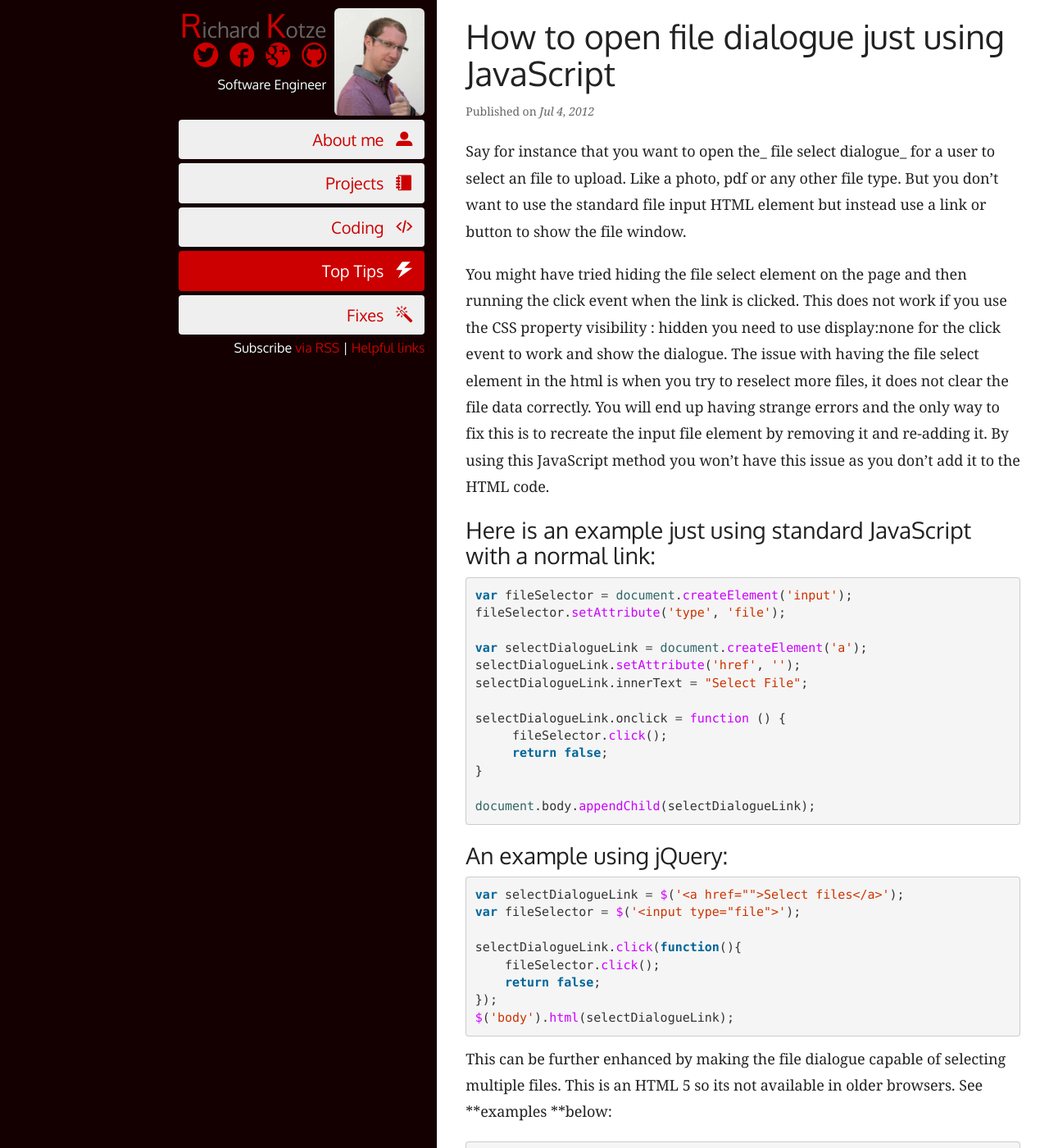
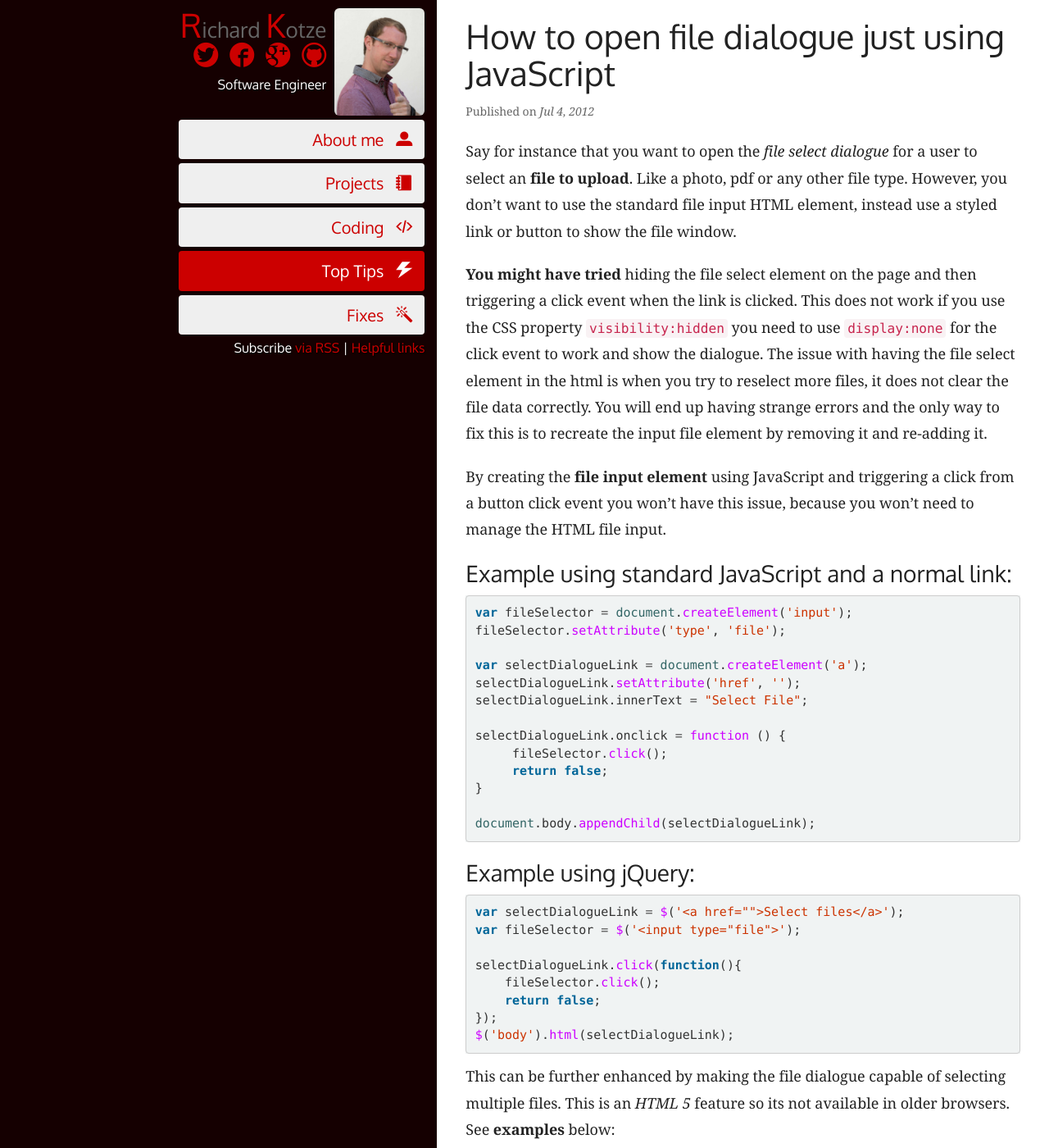
Before and after one commit to rkotze/rkotze.github.io, a Jekyll site: the page built from _posts/2012-07-04-how-to-open-file-dialogue-just-using-javascript.md, in a window 1280 px wide and 1400 px high. Shown: the whole window at 82% size. Built offline with Jekyll 4.4.1, drawn with Linux system fonts in a browser that asks for light colours; comment, search, counter and statistics services are not loaded; some of the changed text lies outside the part shown.

Commit message:
Fixes to the open file dialog with JS post

````diff
--- a/_posts/2012-07-04-how-to-open-file-dialogue-just-using-javascript.md
+++ b/_posts/2012-07-04-how-to-open-file-dialogue-just-using-javascript.md
@@ -8,13 +8,15 @@ meta_description: >
  Open file select dialogue just using javascript or jquery and make it capable of selecting multiple files.
 ---
 
-Say for instance that you want to open the_ file select dialogue_ for a user to select an file to upload. Like a photo, pdf or any other file type. But you don't want to use the standard file input HTML element but instead use a link or button to show the file window.
+Say for instance that you want to open the _file select dialogue_ for a user to select an **file to upload**. Like a photo, pdf or any other file type. However, you don't want to use the standard file input HTML element, instead use a styled link or button to show the file window.
 
-You might have tried hiding the file select element on the page and then running the click event when the link is clicked. This does not work if you use the CSS property visibility : hidden you need to use display:none for the click event to work and show the dialogue. The issue with having the file select element in the html is when you try to reselect more files, it does not clear the file data correctly. You will end up having strange errors and the only way to fix this is to recreate the input file element by removing it and re-adding it. By using this JavaScript method you won't have this issue as you don't add it to the HTML code.
+**You might have tried** hiding the file select element on the page and then triggering a click event when the link is clicked. This does not work if you use the CSS property `visibility:hidden` you need to use `display:none` for the click event to work and show the dialogue. The issue with having the file select element in the html is when you try to reselect more files, it does not clear the file data correctly. You will end up having strange errors and the only way to fix this is to recreate the input file element by removing it and re-adding it.
 
-### Here is an example just using standard JavaScript with a normal link:
+By creating the **file input element** using JavaScript and triggering a click from a button click event you won't have this issue, because you won't need to manage the HTML file input.
 
-{% highlight javascript %}
+### Example using standard JavaScript and a normal link:
+
+```javascript
 var fileSelector = document.createElement('input');
 fileSelector.setAttribute('type', 'file');
 
@@ -28,11 +30,11 @@ selectDialogueLink.onclick = function () {
 }
 
 document.body.appendChild(selectDialogueLink);
-{% endhighlight %}
+```
 
-### An example using jQuery:
+### Example using jQuery:
 
-{% highlight javascript %}
+```javascript
 var selectDialogueLink = $('<a href="">Select files</a>');
 var fileSelector = $('<input type="file">');
 
@@ -41,17 +43,17 @@ selectDialogueLink.click(function(){
     return false;
 });
 $('body').html(selectDialogueLink);
-{% endhighlight %}
+```
 
-This can be further enhanced by making the file dialogue capable of selecting multiple files. This is an HTML 5 so its not available in older browsers. See **examples **below:
+This can be further enhanced by making the file dialogue capable of selecting multiple files. This is an _HTML 5_ feature so its not available in older browsers. See **examples** below:
 
-{% highlight javascript %}
-//JavaScript add in the line
+```javascript
+// Plain JavaScript
 fileSelector.setAttribute('multiple', 'multiple');
 
-//jQuery - change the file select
+// jQuery - change the file select
 var fileSelector = $('<input type="file" multiple="">');
-{% endhighlight %}
+```
 
 Now you can open a file select dialogue without the file element being present in the html.
 
````
